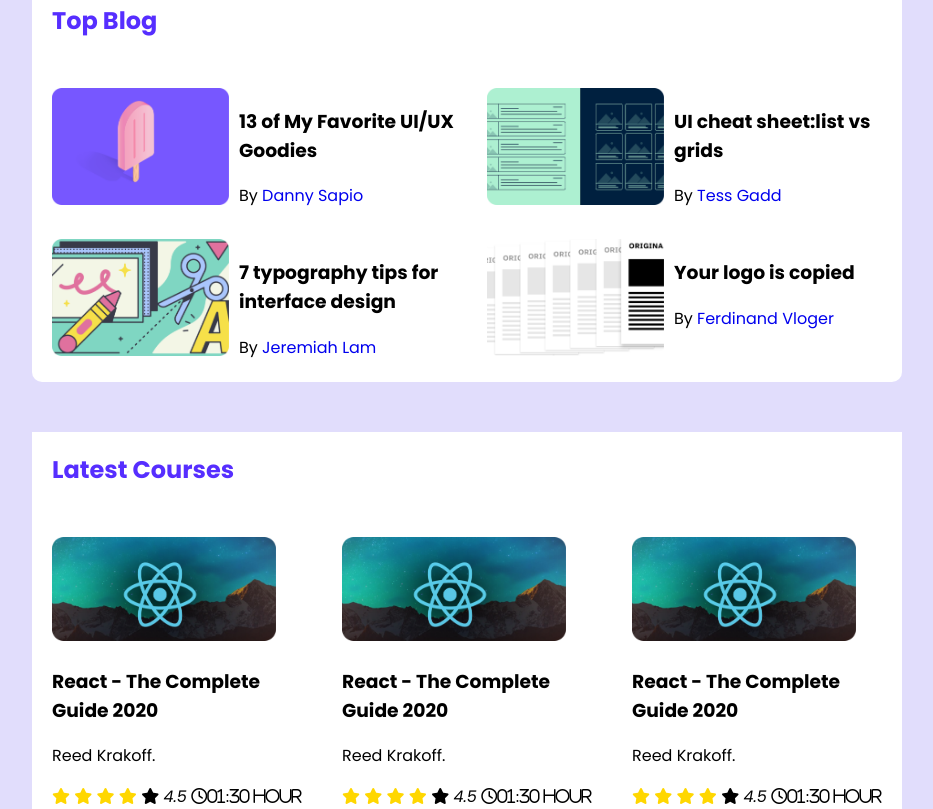
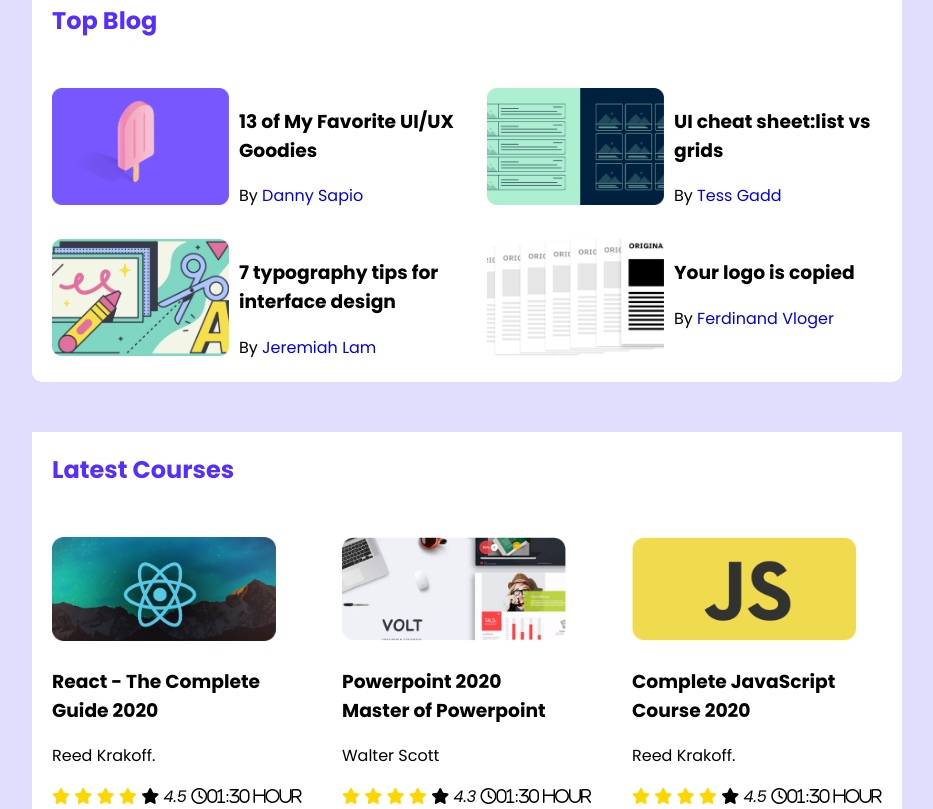
Before and after one commit to nirobcoder/Leader-board.css, a plain HTML site: page index.html in a window 1280 px wide. Shown: the part 444-1253 px from the top of the page, without its empty margins (173-1106 px from the left). Drawn offline with Linux system fonts and the light colour scheme.

Commit message:
final courses added

```diff
--- a/index.html
+++ b/index.html
@@ -142,26 +142,26 @@
             </div>
             <div class="course">
                 <div class="course-thambnail">
-                    <img src="images/courses/course-1.png" alt="">
+                    <img src="images/courses/course-2.png" alt="">
                 </div>
                 <div class="course-info">
-                    <h3>React - The Complete <br> Guide 2020</h3>
-                    <p> Reed Krakoff. </p>
+                    <h3>Powerpoint 2020  <br> Master of Powerpoint </h3>
+                    <p> Walter Scott </p>
                     <i class="fas fa-star vip"></i>
                     <i class="fas fa-star vip"></i>
                     <i class="fas fa-star vip"></i>
                     <i class="fas fa-star vip"></i>
                     <i class="fas fa-star"></i>
-                    <i>4.5</i> <i class="far fa-clock">01:30 hour</i>
+                    <i>4.3</i> <i class="far fa-clock">01:30 hour</i>
                 </div>
 
             </div>
             <div class="course">
                 <div class="course-thambnail">
-                    <img src="images/courses/course-1.png" alt="">
+                    <img src="images/courses/course-3.png" alt="">
                 </div>
                 <div class="course-info">
-                    <h3>React - The Complete <br> Guide 2020</h3>
+                    <h3>Complete JavaScript  <br> Course 2020</h3>
                     <p> Reed Krakoff. </p>
                     <i class="fas fa-star vip"></i>
                     <i class="fas fa-star vip"></i>
```
